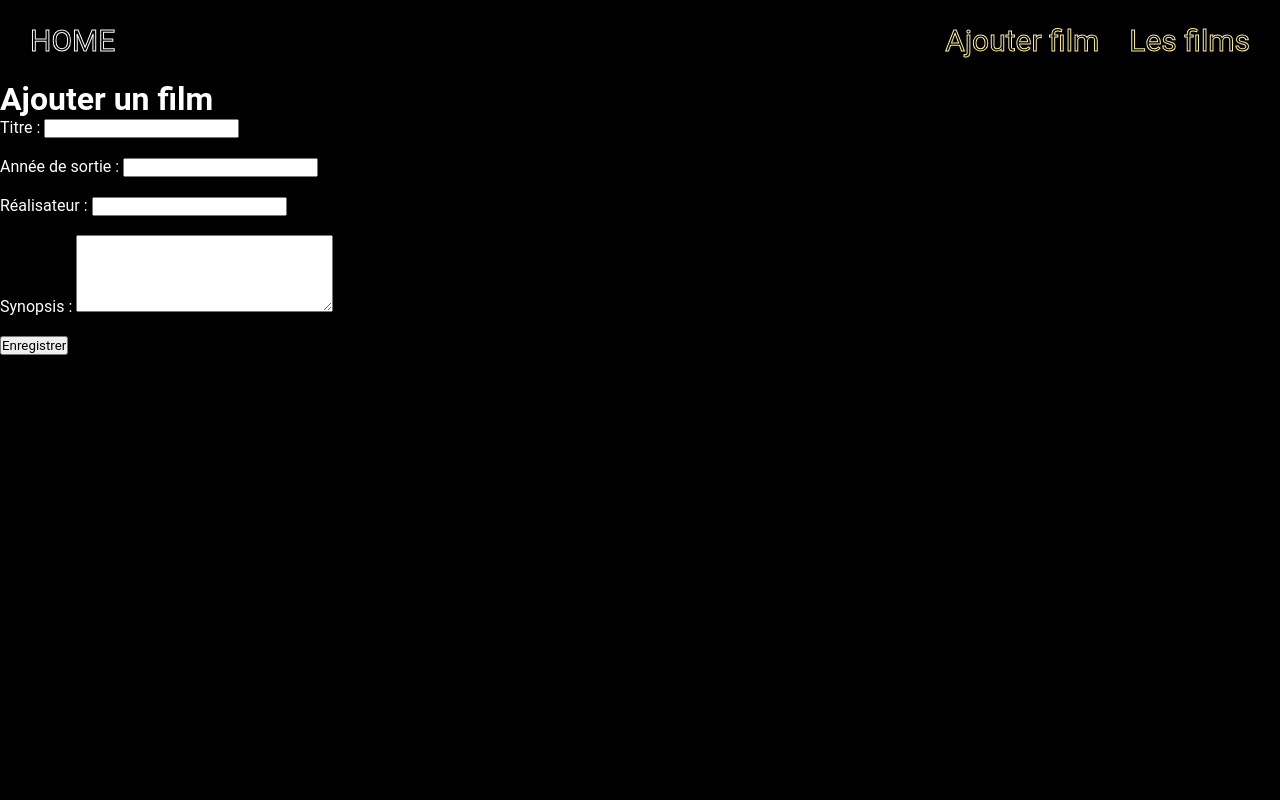
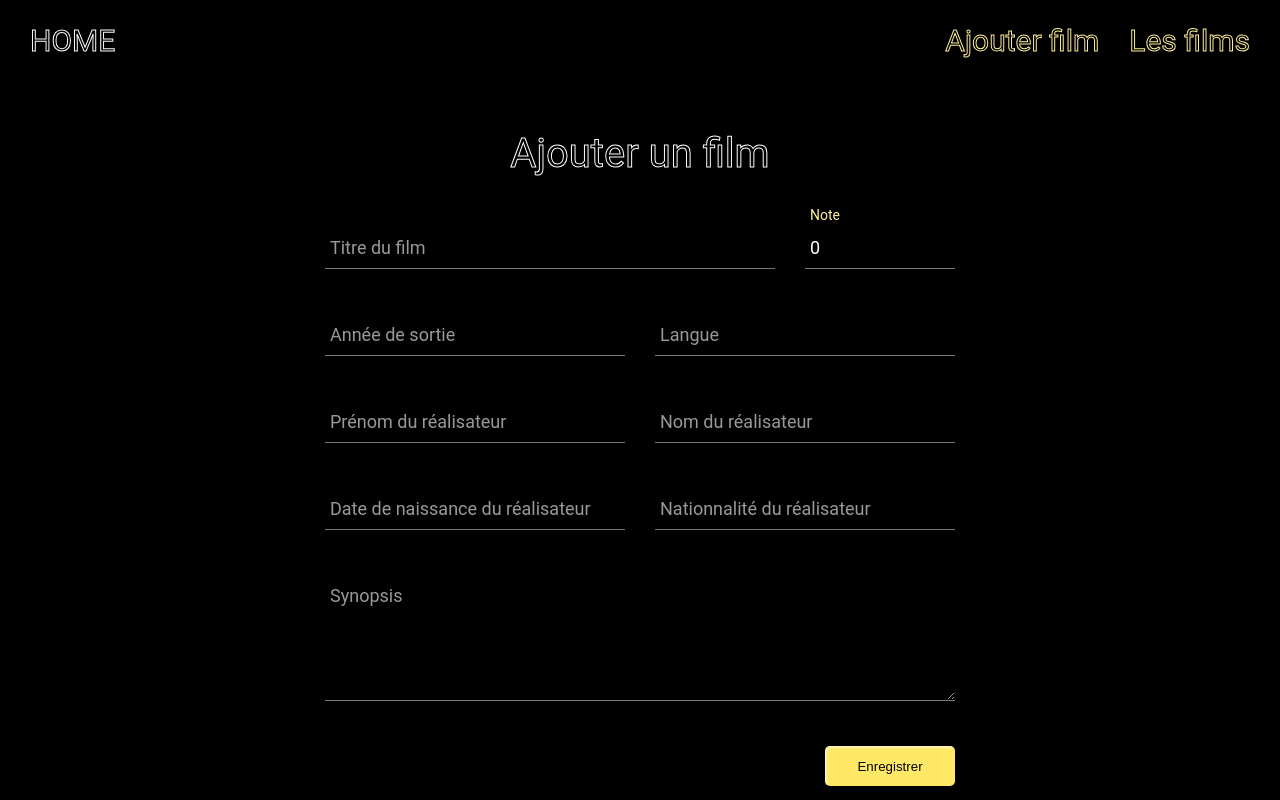
Before and after one commit to lucas-faget/vue-movies, a Vue app: page /#/movies/add in a window 1280 px wide. Built offline with nearby package versions, Linux system fonts and the light colour scheme.

Commit message:
custom input boxes and movie form rework

```diff
--- a/src/components/CustomButton.vue
+++ b/src/components/CustomButton.vue
@@ -1,8 +1,4 @@
 <script>
-    /*
-        Author: Yuhomyan
-        https://codepen.io/yuhomyan/pen/OJMejWJ
-    */
     export default {
         name: 'CustomButton',
         props: ['text']
@@ -10,7 +6,7 @@
 </script>
 
 <template>
-    <button class="custom-btn btn">
+    <button class="custom-btn btn" type="submit">
         {{ text }}
     </button>
 </template>
--- /dev/null
+++ b/src/components/CustomInput.vue
@@ -0,0 +1,132 @@
+<script>
+    export default {
+        name: 'CustomInput',
+        props: ['width', 'label', 'modelValue'],
+        emits: ['update:modelValue'],
+        computed: {
+            widthStyle() {
+                return {
+                    width: `${this.width ?? 300}px`
+                }
+            }
+        }
+    }
+</script>
+
+<template>
+    <div class="group">
+        <input type="text" :value="modelValue" @input="$emit('update:modelValue', $event.target.value)" :style="widthStyle" required>
+        <span class="highlight"></span>
+        <span class="bar" :style="widthStyle"></span>
+        <label>{{ label }}</label>
+    </div>
+</template>
+
+<style scoped>
+    .group {
+        position: relative;
+        margin-bottom: 45px;
+    }
+
+    input {
+        color: #fff;
+        background: #000;
+        font-size: 18px;
+        padding: 10px 10px 10px 5px;
+        display: block;
+        /* width: 300px; */
+        border: none;
+        border-bottom: 1px solid #757575;
+    }
+
+    input:focus {
+        outline: none;
+    }
+
+    /* label */
+    label {
+        color: #999;
+        font-size: 18px;
+        font-weight: normal;
+        position: absolute;
+        pointer-events: none;
+        left: 5px;
+        top: 10px;
+        transition: 0.2s ease all;
+        -moz-transition: 0.2s ease all;
+        -webkit-transition: 0.2s ease all;
+    }
+
+    /* active state */
+    input:focus ~ label, input:valid ~ label {
+        top: -20px;
+        font-size: 14px;
+        color: var(--color-gold);
+    }
+
+    /* bottom bars */
+    .bar {
+        position: relative;
+        display: block;
+        /* width: 300px; */
+    }
+
+    .bar:before, .bar:after {
+        content: '';
+        height: 2px;
+        width: 0;
+        bottom: 1px;
+        position: absolute;
+        background: var(--color-gold);
+        transition: 0.2s ease all;
+        -moz-transition: 0.2s ease all;
+        -webkit-transition: 0.2s ease all;
+    }
+
+    .bar:before {
+        left: 50%;
+    }
+
+    .bar:after {
+        right: 50%;
+    }
+
+    /* active state */
+    input:focus ~ .bar:before, input:focus ~ .bar:after {
+        width: 50%;
+    }
+
+    /* highlighter */
+    .highlight {
+        position: absolute;
+        height: 60%;
+        width: 100px;
+        top: 25%;
+        left: 0;
+        pointer-events: none;
+        opacity: 0.5;
+    }
+
+    /* active state */
+    input:focus ~ .highlight {
+        -webkit-animation: inputHighlighter 0.3s ease;
+        -moz-animation: inputHighlighter 0.3s ease;
+        animation: inputHighlighter 0.3s ease;
+    }
+
+    /* animations */
+    @-webkit-keyframes inputHighlighter {
+        from { background: var(--color-gold); }
+        to 	{ width: 0; background: transparent; }
+    }
+
+    @-moz-keyframes inputHighlighter {
+        from { background: var(--color-gold); }
+        to 	{ width: 0; background: transparent; }
+    }
+
+    @keyframes inputHighlighter {
+        from { background: var(--color-gold); }
+        to 	{ width: 0; background: transparent; }
+    }
+</style>
--- /dev/null
+++ b/src/components/CustomTextArea.vue
@@ -0,0 +1,133 @@
+<script>
+    export default {
+        name: 'CustomTextArea',
+        props: ['width', 'label', 'modelValue'],
+        emits: ['update:modelValue'],
+        computed: {
+            widthStyle() {
+                return {
+                    width: `${this.width ?? 300}px`
+                }
+            }
+        }
+    }
+</script>
+
+<template>
+    <div class="group">
+        <textarea :value="modelValue" @textarea="$emit('update:modelValue', $event.target.value)" rows="5" :style="widthStyle" required></textarea>
+        <span class="highlight"></span>
+        <span class="bar" :style="widthStyle"></span>
+        <label>{{ label }}</label>
+    </div>
+</template>
+
+<style scoped>
+    .group {
+        position: relative;
+        margin-bottom: 45px;
+    }
+
+    textarea {
+        color: #fff;
+        background: #000;
+        font-size: 18px;
+        padding: 10px 10px 10px 5px;
+        display: block;
+        /* width: 300px; */
+        border: none;
+        border-bottom: 1px solid #757575;
+        resize: vertical;
+    }
+
+    textarea:focus {
+        outline: none;
+    }
+
+    /* label */
+    label {
+        color: #999;
+        font-size: 18px;
+        font-weight: normal;
+        position: absolute;
+        pointer-events: none;
+        left: 5px;
+        top: 10px;
+        transition: 0.2s ease all;
+        -moz-transition: 0.2s ease all;
+        -webkit-transition: 0.2s ease all;
+    }
+
+    /* active state */
+    textarea:focus ~ label, textarea:valid ~ label {
+        top: -20px;
+        font-size: 14px;
+        color: var(--color-gold);
+    }
+
+    /* bottom bars */
+    .bar {
+        position: relative;
+        display: block;
+        /* width: 300px; */
+    }
+
+    .bar:before, .bar:after {
+        content: '';
+        height: 2px;
+        width: 0;
+        bottom: 1px;
+        position: absolute;
+        background: var(--color-gold);
+        transition: 0.2s ease all;
+        -moz-transition: 0.2s ease all;
+        -webkit-transition: 0.2s ease all;
+    }
+
+    .bar:before {
+        left:50%;
+    }
+
+    .bar:after {
+        right: 50%;
+    }
+
+    /* active state */
+    textarea:focus ~ .bar:before, textarea:focus ~ .bar:after {
+        width: 50%;
+    }
+
+    /* highlighter */
+    .highlight {
+        position: absolute;
+        height: 60%;
+        width: 100px;
+        top: 25%;
+        left: 0;
+        pointer-events: none;
+        opacity: 0.5;
+    }
+
+    /* active state */
+    textarea:focus ~ .highlight {
+        -webkit-animation: textareaHighlighter 0.3s ease;
+        -moz-animation: textareaHighlighter 0.3s ease;
+        animation: textareaHighlighter 0.3s ease;
+    }
+
+    /* animations */
+    @-webkit-keyframes textareaHighlighter {
+        from { background: var(--color-gold); }
+        to 	{ width: 0; background: transparent; }
+    }
+
+    @-moz-keyframes textareaHighlighter {
+        from { background: var(--color-gold); }
+        to 	{ width: 0; background: transparent; }
+    }
+
+    @keyframes textareaHighlighter {
+        from { background: var(--color-gold); }
+        to 	{ width: 0; background: transparent; }
+    }
+</style>
--- a/src/models/Movie.js
+++ b/src/models/Movie.js
@@ -1,3 +1,5 @@
+import { Filmmaker } from "./Filmmaker";
+
 export class Movie
 {
     id;
@@ -9,7 +11,7 @@ export class Movie
     evaluating;
     imageUrl;
 
-    constructor(id = 0, title = "", year = "", language = "", filmmaker = null, synopsis = "", evaluating = 0, imageUrl = null) {
+    constructor(id = 0, title = "", year = "", language = "", filmmaker = new Filmmaker(), synopsis = "", evaluating = 0, imageUrl = null) {
         this.id = id;
         this.title = title;
         this.year = year;
--- a/src/repositories/MovieRepository.js
+++ b/src/repositories/MovieRepository.js
@@ -12,9 +12,9 @@ export class MovieRepository
         const Gray = new Filmmaker("James", "Gray", "American", "14/04/1969");
 
         this.movies = [
-            new Movie(1, "Interstellar", "2014", "English", Nolan, "Alors que la Terre se meurt, une équipe d'astronautes franchit un trou de ver apparu près de Saturne et conduisant à une autre galaxie, afin d'explorer un nouveau système stellaire dans l'espoir de trouver une planète habitable et d'y établir une colonie spatiale pour sauver l'humanité.", 10, "interstellar.jpg"),
-            new Movie(2, "Seul sur Mars", "2015", "English", Scott, "En 2035, l'équipage de la mission de la NASA Ares III est à l'œuvre sur le sol de Mars lorsque survient une tempête d'une intensité particulièrement élevée. La fusée qu'ils doivent utiliser pour repartir risque d'être déséquilibrée par le vent et détruite. L'équipage doit absolument quitter Mars avant que l'inclinaison de la fusée dépasse un seuil critique et les empêche de décoller.", 8, "seul-sur-mars.jpg"),
-            new Movie(3, "Ad Astra", "2019", "English", Gray, "Sur Terre, dans un futur proche, l'ingénieur et astronaute de la NASA Roy McBride s'occupe de la maintenance d'une antenne de 30 km de hauteur. Celle-ci est détruite lors d'une surcharge électrique d'antimatière venue de Neptune, qui cause des ravages également sur Terre. Ayant échappé à la mort, le major McBride part alors en mission à la recherche de son père, Clifford McBride, disparu seize années auparavant, lors d'une mission de recherche de vie extraterrestre visant à établir une base à proximité de Neptune.", 7, "ad-astra.jpg")
+            new Movie(1, "Interstellar", "2014", "Anglais", Nolan, "Alors que la Terre se meurt, une équipe d'astronautes franchit un trou de ver apparu près de Saturne et conduisant à une autre galaxie, afin d'explorer un nouveau système stellaire dans l'espoir de trouver une planète habitable et d'y établir une colonie spatiale pour sauver l'humanité.", 10, "interstellar.jpg"),
+            new Movie(2, "Seul sur Mars", "2015", "Anglais", Scott, "En 2035, l'équipage de la mission de la NASA Ares III est à l'œuvre sur le sol de Mars lorsque survient une tempête d'une intensité particulièrement élevée. La fusée qu'ils doivent utiliser pour repartir risque d'être déséquilibrée par le vent et détruite. L'équipage doit absolument quitter Mars avant que l'inclinaison de la fusée dépasse un seuil critique et les empêche de décoller.", 8, "seul-sur-mars.jpg"),
+            new Movie(3, "Ad Astra", "2019", "Anglais", Gray, "Sur Terre, dans un futur proche, l'ingénieur et astronaute de la NASA Roy McBride s'occupe de la maintenance d'une antenne de 30 km de hauteur. Celle-ci est détruite lors d'une surcharge électrique d'antimatière venue de Neptune, qui cause des ravages également sur Terre. Ayant échappé à la mort, le major McBride part alors en mission à la recherche de son père, Clifford McBride, disparu seize années auparavant, lors d'une mission de recherche de vie extraterrestre visant à établir une base à proximité de Neptune.", 7, "ad-astra.jpg")
         ];
 
         this.id = this.movies.reduce((maxId, currentMovie) => {
--- a/src/views/HomeView.vue
+++ b/src/views/HomeView.vue
@@ -9,7 +9,7 @@
             return {
                 movieRepository: window.movieRepository,
                 search: "",
-                posterList: ["interstellar.jpg", "seul-sur-mars.jpg", "interstellar.jpg", "ad-astra.jpg", "interstellar.jpg"]
+                posterList: ["la-sociologie-est-un-sport-de-combat.jpg", "seul-sur-mars.jpg", "interstellar.jpg", "ad-astra.jpg", "bac-nord.jpg"]
             }
         },
         computed: {
--- a/src/views/MovieForm.vue
+++ b/src/views/MovieForm.vue
@@ -1,7 +1,12 @@
 <script>
     import { Movie } from "../models/Movie";
+    import OutlineText from '@/components/OutlineText.vue';
+    import CustomInput from '@/components/CustomInput.vue';
+    import CustomTextArea from "@/components/CustomTextArea.vue";
+    import CustomButton from '@/components/CustomButton.vue';
 
     export default {
+    components: { OutlineText, CustomInput, CustomTextArea, CustomButton },
         data() {
             return {
                 movieRepository: window.movieRepository
@@ -41,27 +46,65 @@
 </script>
 
 <template>
-    <div>
-        <h1>{{ formTitle }}</h1>
+    <div class="movie-form-container">
+        <div class="movie-form">
+            <div class="title">
+                <outline-text :text="formTitle" fontSize="40" color="white"></outline-text>
+            </div>
 
-        <form @submit.prevent="submitForm">
-            <label for="title">Titre : </label>
-            <input type="text" id="title" name="title" v-model="movie.title" />
-            <br><br>
+            <form @submit.prevent="submitForm">
+                <div class="form-row">
+                    <custom-input width="450" label="Titre du film" v-model="movie.title"></custom-input>
+                    <custom-input width="150" label="Note" v-model="movie.evaluating"></custom-input>
+                </div>
+                <div class="form-row">
+                    <custom-input width="300" label="Année de sortie" v-model="movie.year"></custom-input>
+                    <custom-input width="300" label="Langue" v-model="movie.language"></custom-input>
+                </div>
+                <div class="form-row">
+                    <custom-input width="300" label="Prénom du réalisateur" v-model="movie.filmmaker.firstname"></custom-input>
+                    <custom-input width="300" label="Nom du réalisateur" v-model="movie.filmmaker.lastname"></custom-input>
+                </div>
+                <div class="form-row">
+                    <custom-input width="300" label="Date de naissance du réalisateur" v-model="movie.filmmaker.birthdate"></custom-input>
+                    <custom-input width="300" label="Nationnalité du réalisateur" v-model="movie.filmmaker.nationality"></custom-input>
+                </div>
+                <div class="form-row">
+                    <custom-text-area width="630" label="Synopsis" v-model="movie.synopsis"></custom-text-area>
+                </div>
 
-            <label for="year">Année de sortie : </label>
-            <input type="number" id="year" name="year" v-model="movie.year" />
-            <br><br>
-
-            <label for="filmmaker">Réalisateur : </label>
-            <input type="text" id="filmmaker" name="filmmaker" v-model="movie.filmmaker" />
-            <br><br>
-
-            <label for="synopsis">Synopsis : </label>
-            <textarea id="synopsis" name="synopsis" rows="5" cols="30" v-model="movie.synopsis"></textarea>
-            <br><br>
-
-            <input type="submit" value="Enregistrer" />
-        </form>
+                <div class="button">
+                    <custom-button text="Enregistrer"></custom-button>
+                </div>
+            </form>
+        </div>
     </div>
 </template>
+
+<style scoped>
+    .movie-form-container {
+        display: flex;
+        justify-content: center;
+    }
+
+    .movie-form {
+        display: flex;
+        flex-direction: column;
+        justify-content: center;
+    }
+
+    .form-row {
+        display: flex;
+        gap: 30px;
+    }
+
+    .title {
+        align-self: center;
+        margin-block: 50px;
+    }
+
+    .button {
+        display: flex;
+        justify-content: flex-end;
+    }
+</style>
```
Also changed, not shown: public/posters/bac-nord.jpg (added), public/posters/la-sociologie-est-un-sport-de-combat.jpg (added).
